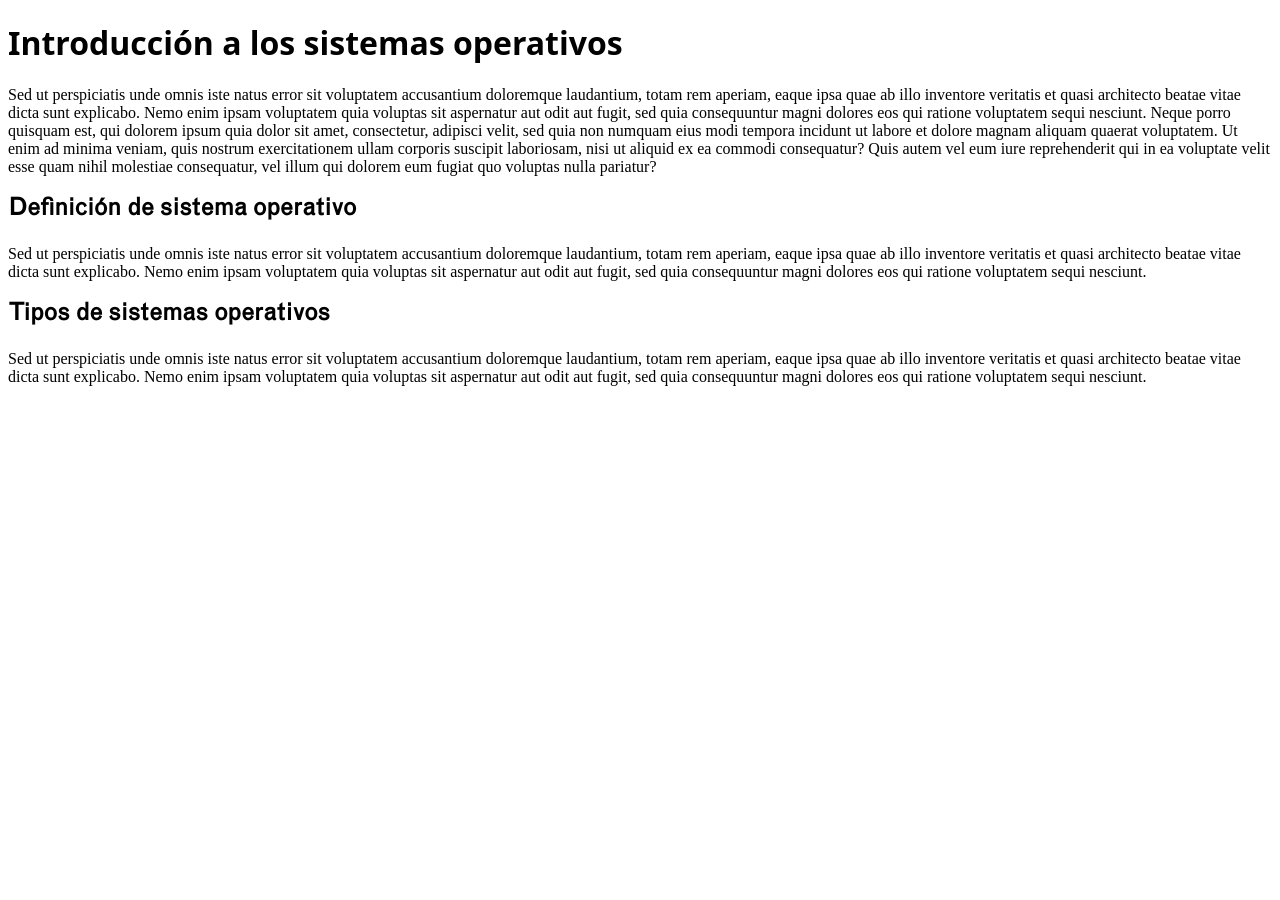
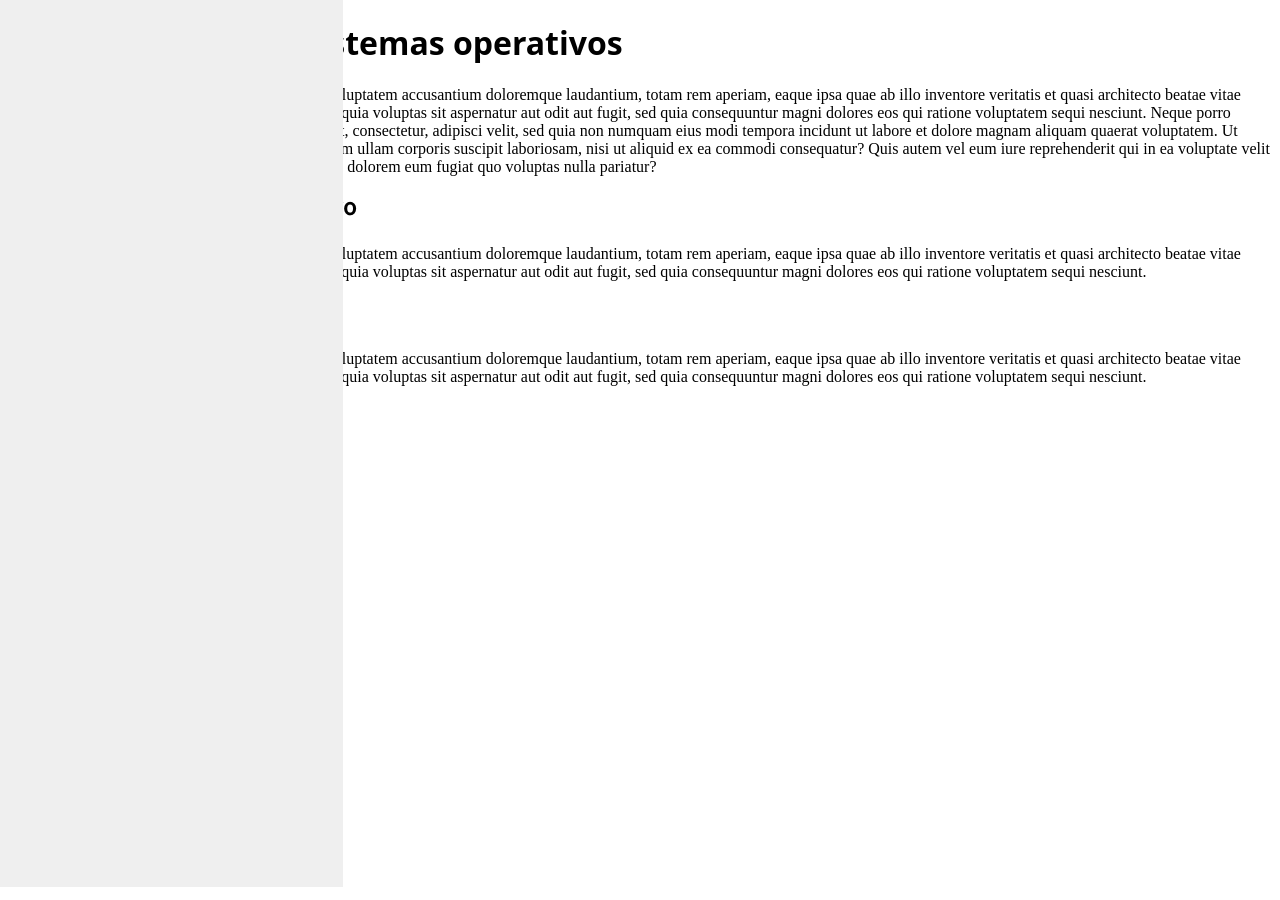
Before and after one commit to dkaerit/SSOO, a Jekyll site: the page built from _posts/2020-10-05-TEMA01.md, in a window 1280 px wide. Built offline with Jekyll 4.4.1, drawn with Linux system fonts in a browser that asks for light colours; some web fonts are replaced.

Commit message:
Update main.css

```diff
--- a/assets/css/main.css
+++ b/assets/css/main.css
@@ -17,6 +17,14 @@ body {
     margin: 8px;
 }
 
+.indice {
+    position: fixed;
+    width: 343px;
+    background: #efefef;
+    margin: -34px 0px;
+    height: 100%;
+}
+
 p {
     font-family: berkeley;
 }
```
